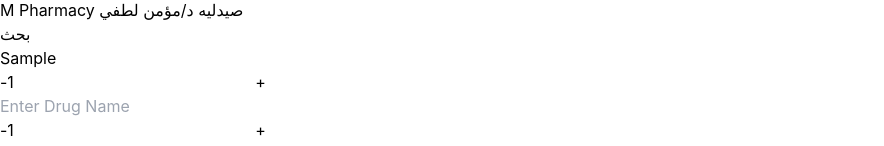
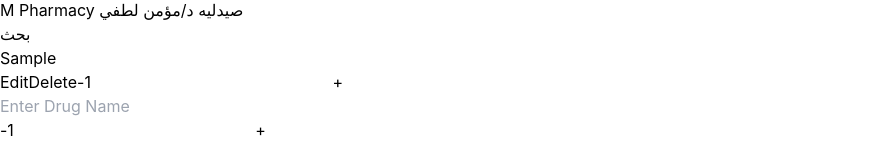
Before and after one commit to medoogamal/pharmacy-momen-, a Vue app: page / in a window 1280 px wide. Both pictures are taken after typing "Sample" into the empty fields and a click on the button "Add Drug". Shown: the part 1009-1155 px from the top of the page, without its empty margins (0-884 px from the left). Built offline with nearby package versions, Linux system fonts and the light colour scheme.

Commit message:
Update App.vue

```diff
--- a/src/App.vue
+++ b/src/App.vue
@@ -43,9 +43,22 @@
   >
     <label :for="'drug' + index" class="block capitalize">{{ drug.name }}</label>
     <div class="flex items-center gap-3">
+      <!-- Add edit button and call editDrug method -->
+      <button
+        @click="editDrug(index)"
+        class="bg-blue-500 py-2 px-3 rounded-lg text-white font-extrabold text-xl md:block hidden"
+      >
+        Edit
+      </button>
+      <button
+        @click="deleteDrug(index)"
+        class="bg-red-500 py-2 px-3 rounded-lg text-white font-extrabold text-xl md:block hidden"
+      >
+        Delete
+      </button>
       <button
         @click="decrementValue(index)"
-          class="bg-red-500 py-2 px-3 rounded-lg text-white font-extrabold text-xl"
+        class="bg-red-500 py-2 px-3 rounded-lg text-white font-extrabold text-xl md:block hidden"
       >
         -
       </button>
@@ -197,6 +210,32 @@ export default {
     incrementNewDrugCount() {
       this.newDrugCount++;
     },
+    editDrug(index) {
+      // Get the drug to be edited
+      const drugToEdit = this.drugs[index];
+
+      // Prompt the user for the new drug name
+      const newDrugName = window.prompt("ادخل اسم الدواء الجديد:", drugToEdit.name);
+
+      if (newDrugName !== null) {
+        // Update the drug name
+        drugToEdit.name = newDrugName;
+
+        // Save the updated drugs array to local storage
+        this.saveDrugsToLocalStorage();
+      }
+    },
+
+    deleteDrug(index) {
+      const confirmDelete = window.confirm("هل أنت متأكد من حذف هذا الدواء؟");
+
+      if (confirmDelete) {
+        // Remove the drug at the specified index
+        this.drugs.splice(index, 1);
+        // Save the updated drugs array to local storage
+        this.saveDrugsToLocalStorage();
+      }
+    },
 
     loadDrugsFromLocalStorage() {
       const storedDrugs = localStorage.getItem(LOCAL_STORAGE_KEY);
@@ -212,7 +251,7 @@ export default {
     },
     clearLocalStorage() {
     // Show a confirmation dialog before clearing local storage
-    const confirmDelete = window.confirm("!!!!؟هل انت متاكد من انك تريد حئف كل الادويه الحالية");
+    const confirmDelete = window.confirm("هل انت متاكد من انك تريد حئف كل الادويه الحالية");
 
     if (confirmDelete) {
       // Clear all items in local storage
```
Lines whose indentation alone changed are shown as unchanged.
